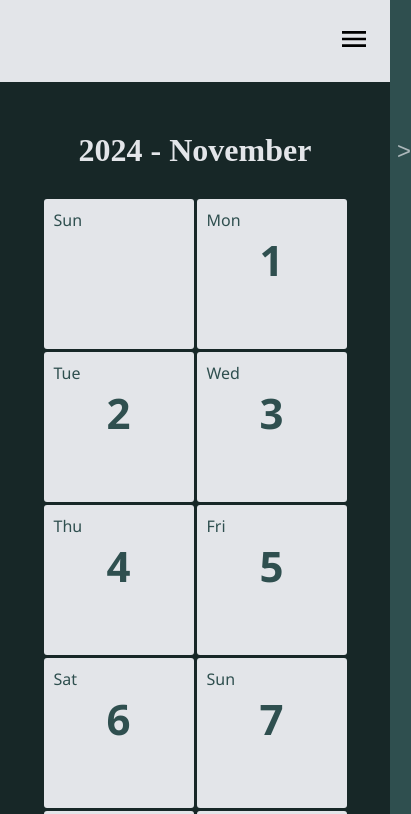
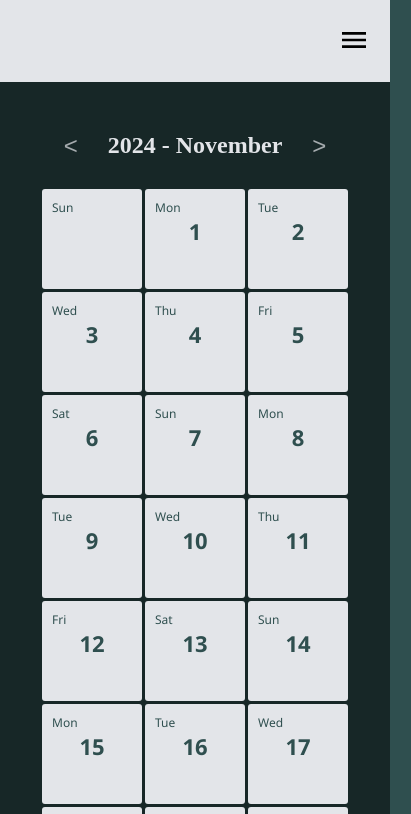
Before and after one commit to caroline-n/shawgymnasium, a plain HTML site: page events.html in a window 390 px wide. Shown: the top 814 px of the page, 411 px wide, since content can reach past the window. Drawn offline with Linux system fonts and the light colour scheme; no server answers; a web font is replaced by a local one.

Commit message:
Update events.css

```diff
--- a/css/events.css
+++ b/css/events.css
@@ -81,7 +81,7 @@ nav svg{
 .open-sidebar-button, .close-sidebar-button{
     display: none;
 }
-
+/* Style the main content */
 main{
     font-family: 'Segoe UI', Tahoma, Geneva, Verdana, sans-serif;
     color: darkslategray;
@@ -101,8 +101,6 @@ main h1{
 .header{
     display: flex;
     align-items: center;
-    gap: 20px;
-    width: 432px;
     justify-content: space-between;
 }
 button.navigation{
@@ -118,7 +116,6 @@ button.navigation:hover{
     color: #e3e5e9;
 }
 #calendar{
-
     gap: 3px;
 }
 .day{
@@ -144,8 +141,14 @@ button.navigation:hover{
 }
 
 @media(max-width: 500px) {
+    button.navigation:active{
+        transform: scale(1.3);
+        color: #e3e5e9;
+    }
+    body{
+        font-size: 12px;
+    }
     .links-container{
-
         flex-direction: column;
         align-items: flex-start;
 
@@ -158,6 +161,18 @@ button.navigation:hover{
         background-color: var(--color-1);
         box-shadow: 5px 0 5px rgba(0, 0, 0, 0.25);
         transition: 0.5s ease-out;
+    }
+    .day{
+        width: 100px;
+        height: 100px;
+        padding: 10px;
+        background-color: #e3e5e9;
+        border-radius: 3px;
+        transition: all 250ms;
+    }
+    .day-number{
+        font-size: 22px;
+        margin: auto;
     }
     nav a{
         box-sizing: border-box;
```
